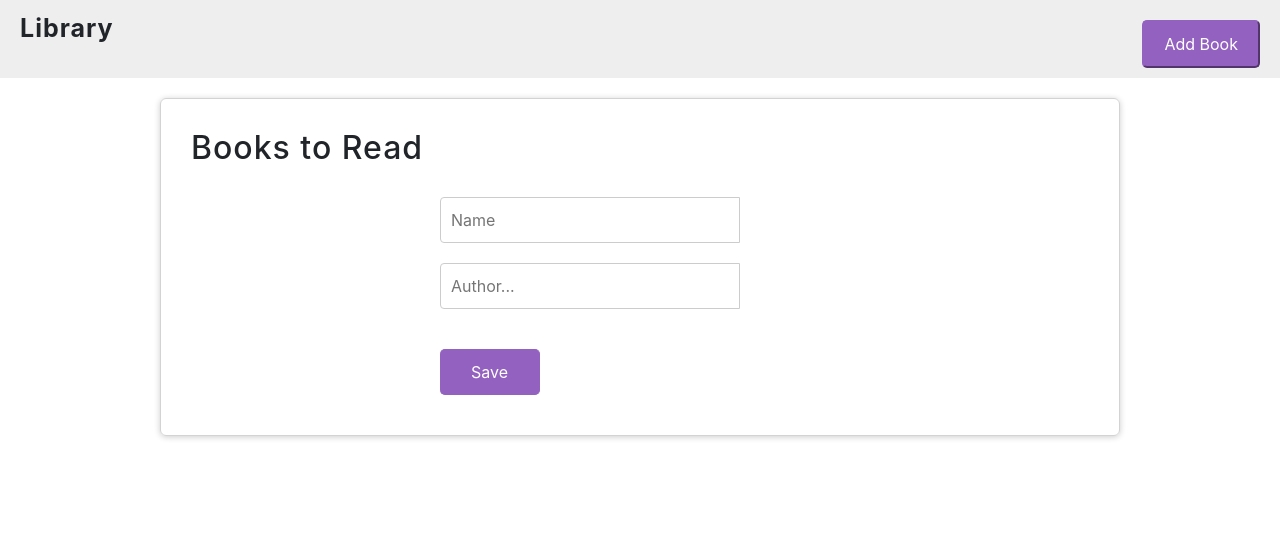
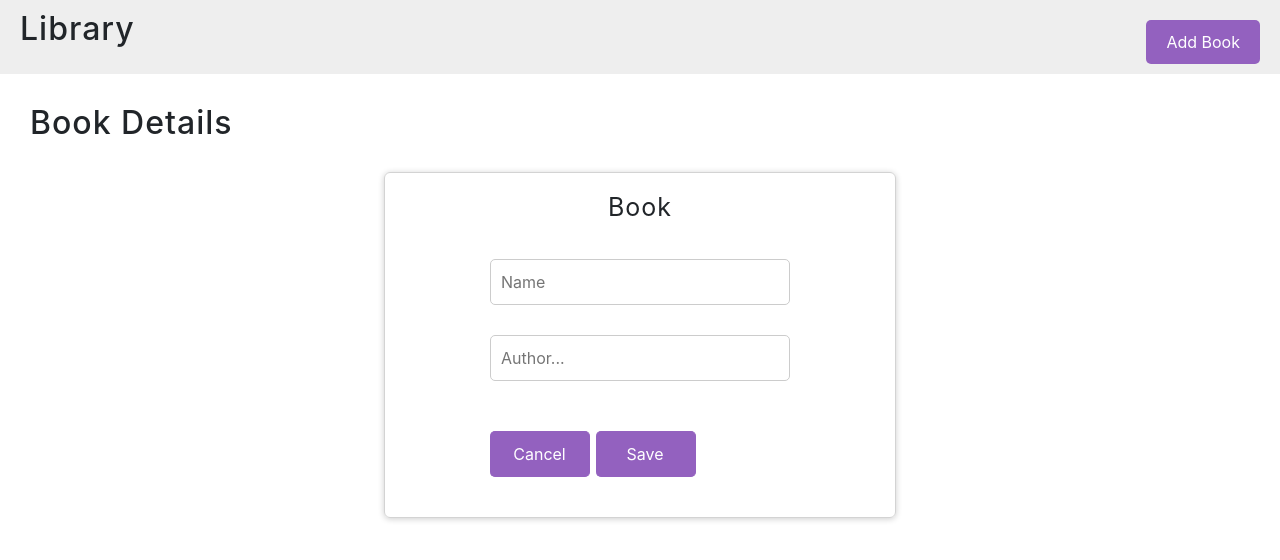
Before and after one commit to rsnazario/Library-JS, a plain HTML site: page index.html in a window 1280 px wide. Drawn offline with nearby package versions, Linux system fonts and the light colour scheme.

Commit message:
Edit the display books detail UI

```diff
--- a/css/style.css
+++ b/css/style.css
@@ -10,7 +10,7 @@ h2 {
 }
 
 #wrapper {
-  width: 90%;
+  width: 40%;
   max-width: 960px;
   margin: 20px auto;
   border-radius: 6px;
@@ -19,18 +19,6 @@ h2 {
   padding: 0 0 20px;
   overflow: hidden;
   border: 1px solid lightgray;
-}
-
-#page-banner {
-  background: #eee;
-  padding: 10px 0;
-}
-
-#page-banner h1,
-#page-banner p {
-  width: 100%;
-  text-align: center;
-  margin: 10px 0;
 }
 
 .title-container {
@@ -54,21 +42,18 @@ h2 {
   background-color: #9361bf;
   padding: 10px 20px;
   font-size: 16px;
-  border-color: #9361bf;
+  border: none;
   border-radius: 5px;
   color: white;
 }
 
-#page-banner input {
-  width: 90%;
-  max-width: 300px;
-  margin: 20px auto;
-  display: block;
-  padding: 8px;
-  border: 1px solid #ddd;
-  border-radius: 4px;
-  font-size: 16px;
-  color: #444;
+.form-title {
+  text-align: center;
+}
+
+.form-title > p {
+  padding: 16px 0 12px 0;
+  font-size: 25px;
 }
 
 #book-list {
@@ -108,18 +93,18 @@ h2 {
 }
 
 #add-book {
-  width: 400px;
+  width: 300px;
   margin: 0 auto;
   display: block;
 }
 
 #add-book input {
   display: block;
-  margin: 20px 0;
+  margin: 20px 0 30px 0;
   padding: 10px;
   border: 1px solid #ccc;
   font-size: 16px;
-  border-radius: 4px 0 0 4px;
+  border-radius: 5px;
   box-sizing: border-box;
   width: 300px;
 }
--- a/index.html
+++ b/index.html
@@ -10,21 +10,25 @@
   <body>
 		<div class="title-container">
 			<div class="title-text">
-				<p>Library</p>
+				<h2>Library</h3>
 			</div>
 			<div class="title-btn">
 				<button>Add Book</button>
 			</div>
 		</div>
+		<div id="book-list">
+			<h2 class="title">Book Details</h2>
+			<ul>
+			</ul>
+		</div>
   	<div id="wrapper">
-	    <div id="book-list">
-	    	<h2 class="title">Books to Read</h2>
-	    	<ul>
-	    	</ul>
-	    </div>
+			<div class="form-title">
+				<p>Book</p>
+			</div>
 	    <form id="add-book">
 				<input id="name" type="text" placeholder="Name" />
 				<input id="author" type="text" placeholder="Author..." />
+				<button class="btnCancel">Cancel</button>
 				<button class="btnSubmit">Save</button>
 			</form>
     </div>
```
